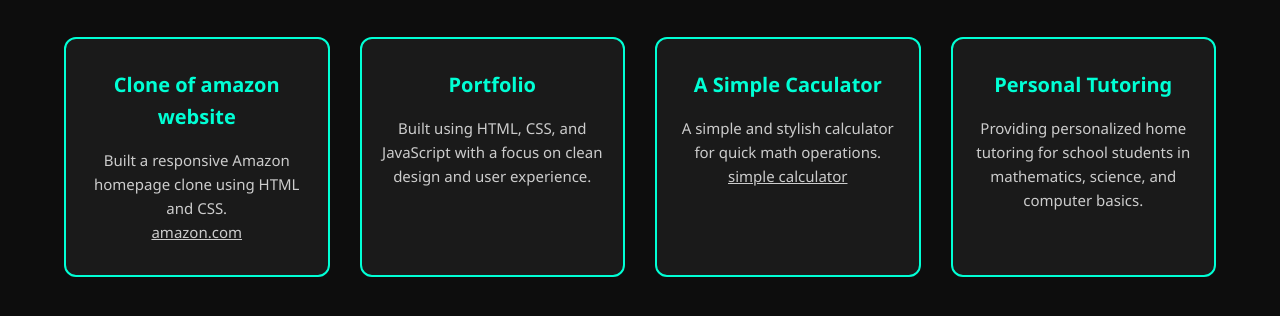
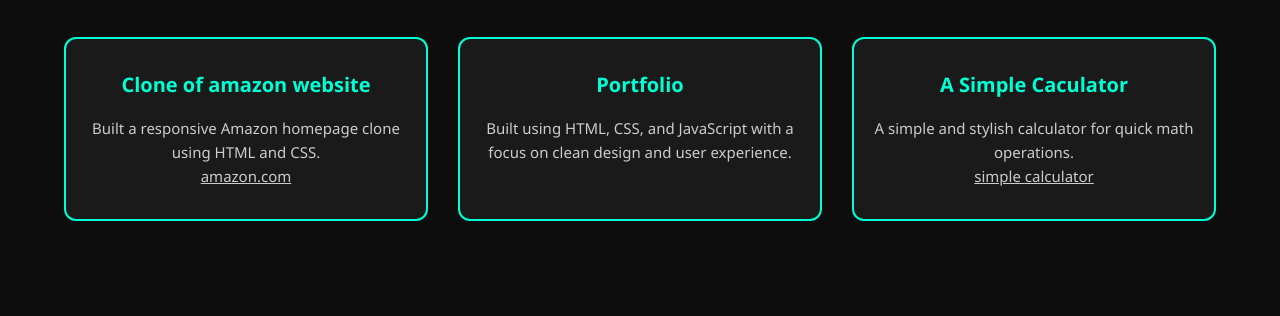
Before and after one commit to niket721/portfolio, a plain HTML site: page projects.html in a window 1280 px wide. Shown: the part 162-478 px from the top of the page. Drawn offline with Linux system fonts and the light colour scheme.

Commit message:
Update projects.html

```diff
--- a/projects.html
+++ b/projects.html
@@ -28,11 +28,6 @@
           <p>A simple and stylish calculator for quick math operations.</p>
           <a href="simple _calc_index.html" target="_blank">simple calculator</a>
         </div>
-
-        <div class="project-card">
-          <h3>Personal Tutoring</h3>
-          <p>Providing personalized home tutoring for school students in mathematics, science, and computer basics.</p>
-        </div>
       </div>
     </div>
   </section>
```
